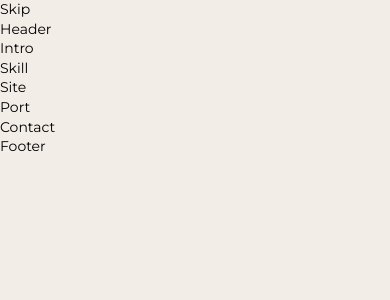
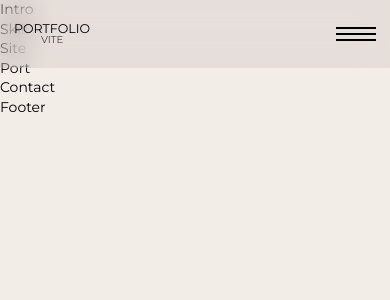
Before and after one commit to dinodajin/portfolio_react, a React (Create React App) app: page / in a window 390 px wide. Shown: the top 300 px of the page. Built offline with nearby package versions, Linux system fonts and the light colour scheme; a small style sheet from the web is missing; a web font is replaced by a local one.

Commit message:
header 생성

```diff
--- a/src/assets/scss/section/_header.scss
+++ b/src/assets/scss/section/_header.scss
@@ -0,0 +1,134 @@
+#header {
+    @include position-fixed;
+    z-index: 10000;
+}
+
+.header__inner {
+    @include flex-between;
+    background-color: rgba(116, 99, 99, 0.1);
+    backdrop-filter: blur(15px);
+    padding: 1rem;
+
+    .header__logo {
+        font-size: 0.9rem;
+        text-align: center;
+        text-transform: uppercase;
+        line-height: 1;
+
+        em {
+            font-size: 10px;
+            display: block;
+            color: var(--black200);
+        }
+    }
+
+    .header__nav {
+
+        @media (max-width: 800px) {
+            display: none;
+
+            &.show {
+                display: block;
+
+                ul {
+                    display: block;
+                    position: absolute;
+                    right: 0;
+                    top: 68px;
+                    background-color: rgba(116, 99, 99, 0.1);
+                    backdrop-filter: blur(15px);
+                    z-index: 10000;
+                    min-width: 150px;
+                    padding: 20px 0;
+
+                    li {
+                        display: block;
+                        text-align: right;
+
+                        a {
+                            display: inline-block;
+                            padding: 10px;
+                        }
+                    }
+                }
+            }
+
+            &.show+.header__nav__mobile span::before {
+                width: 20px;
+            }
+
+            &.show+.header__nav__mobile span::after {
+                width: 20px;
+            }
+        }
+
+        li {
+            display: inline;
+
+            a {
+                text-transform: uppercase;
+                font-size: 14px;
+                padding: 14px;
+                position: relative;
+
+                &::before {
+                    content: '';
+                    width: calc(100% - 28px);
+                    height: 1px;
+                    background-color: var(--black);
+                    position: absolute;
+                    left: 14px;
+                    bottom: 10px;
+                    transform: scaleX(0);
+                    transition: all 0.3s;
+                }
+
+                &:hover::before {
+                    transform: scaleX(1);
+                }
+            }
+        }
+    }
+
+    .header__nav__mobile {
+        display: none;
+        width: 40px;
+        height: 40px;
+        cursor: pointer;
+
+        @media (max-width: 800px) {
+            display: block;
+        }
+
+        span {
+            display: block;
+            width: 40px;
+            height: 2px;
+            background-color: var(--black);
+            margin-top: 19px;
+            position: relative;
+
+            &::before {
+                content: "";
+                width: 40px;
+                height: 2px;
+                background-color: var(--black);
+                position: absolute;
+                right: 0;
+                top: 6px;
+                transition: width 0.3s;
+            }
+
+            &::after {
+                content: "";
+                width: 40px;
+                height: 2px;
+                background-color: var(--black);
+                position: absolute;
+                left: 0;
+                bottom: 6px;
+                transition: width 0.3s;
+            }
+        }
+    }
+}
--- a/src/components/Header.jsx
+++ b/src/components/Header.jsx
@@ -1,7 +1,34 @@
 import React from "react";
 
 const Header = () => {
-    return <div>Header</div>;
+    return (
+        <header id="header" role="banner">
+            <div className="header__inner">
+                <div className="header__logo">
+                    <a href="/">portfolio<em>vite</em></a>
+                </div>
+                <nav className="header__nav" role="navigation" aria-label="메인 메뉴">
+                    <ul>
+                        <li><a href="#intro">intro</a></li>
+                        <li><a href="#skill">skill</a></li>
+                        <li><a href="#site">site</a></li>
+                        <li><a href="#port">portfolio</a></li>
+                        <li><a href="#contact">contact</a></li>
+                    </ul>
+                </nav>
+                <div
+                    className="header__nav__mobile"
+                    id="headerToggle"
+                    aria-controls="primary-menu"
+                    aria-expanded="false"
+                    role="button"
+                    tabindex="0"
+                >
+                    <span></span>
+                </div>
+            </div>
+        </header>
+    );
 };
 
 export default Header;
--- a/src/components/Skip.jsx
+++ b/src/components/Skip.jsx
@@ -1,7 +1,17 @@
 import React from "react";
 
 const Skip = () => {
-    return <div>Skip</div>;
+    return (
+        <div id="skip">
+            <a href="#header">헤더 영역 바로가기</a>
+            <a href="#intro">소개 영역 바로가기</a>
+            <a href="#skill ">스킬 영역 바로가기</a>
+            <a href="#site">사이트 영역 바로가기</a>
+            <a href="#port">포트폴리오 영역 바로가기</a>
+            <a href="#contact">연락처 영역 바로가기</a>
+            <a href="#footer">푸터 영역 바로가기</a>
+        </div>
+    )
 };
 
 export default Skip;
```
